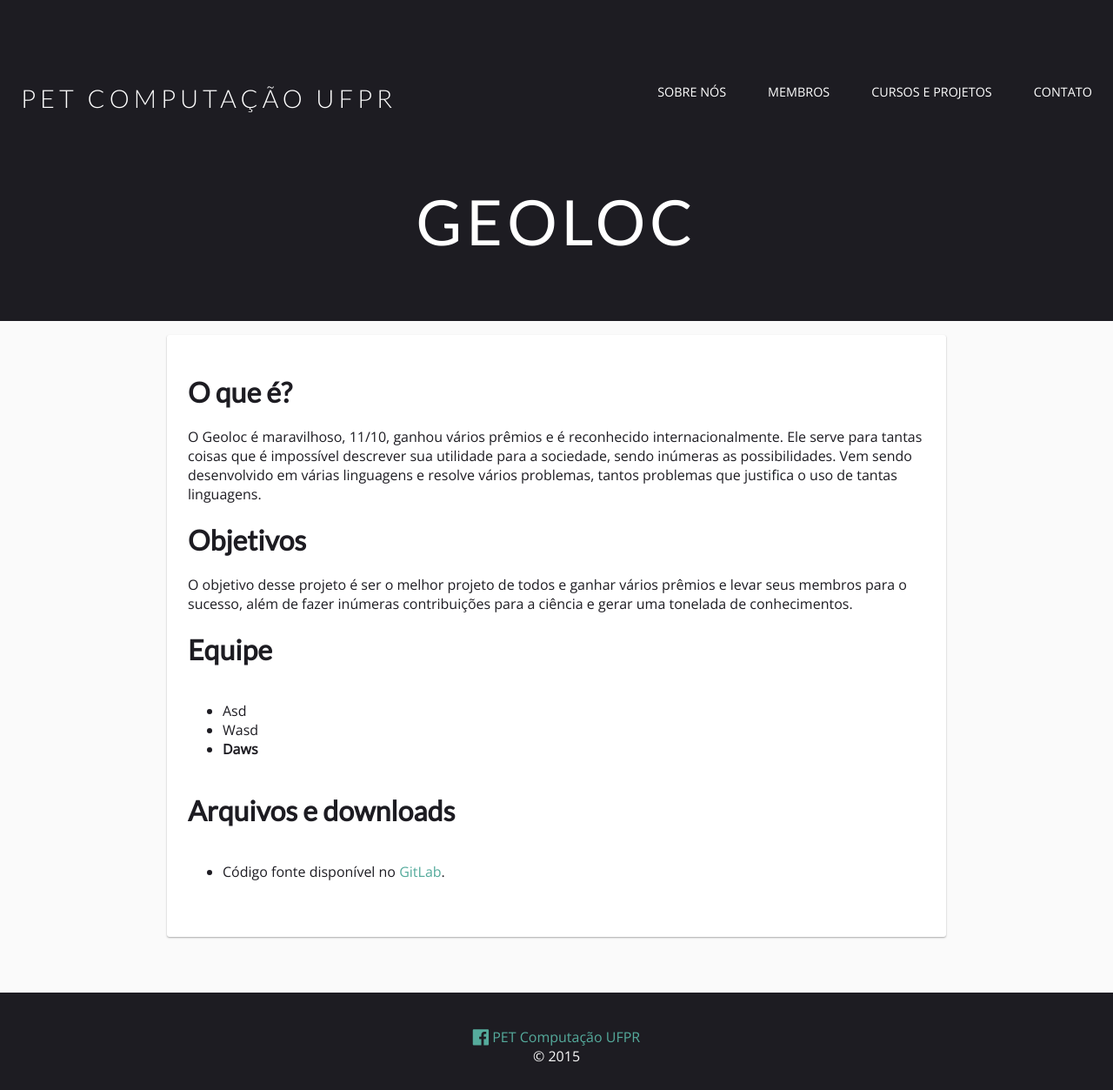
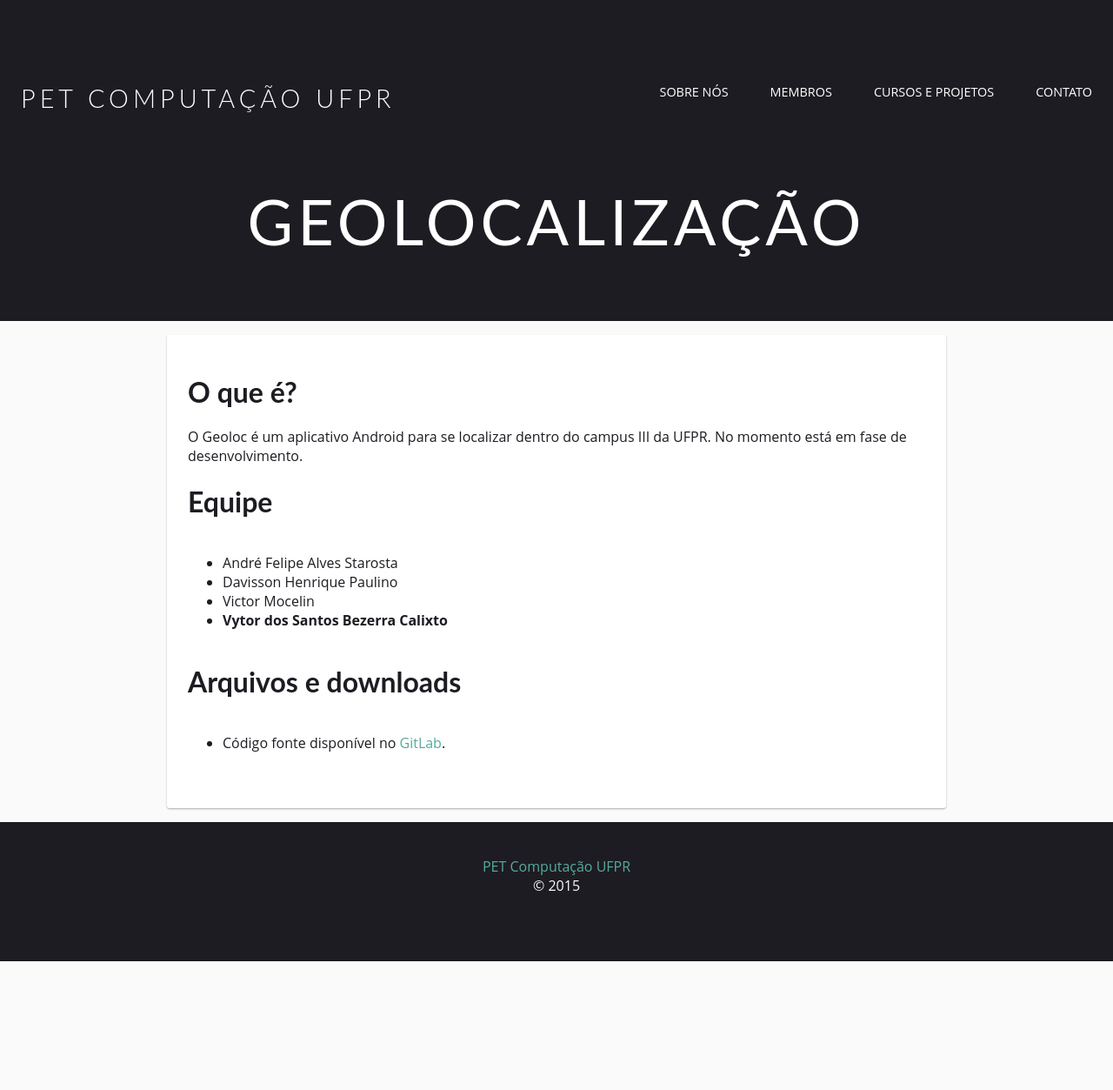
Before and after one commit to abovs/petcomputacaoufpr.github.io, a Jekyll site: the page built from _projetos/geoloc.md, in a window 1280 px wide. Shown: the whole page at 87% size. Built offline with Jekyll 4.4.1, drawn with Linux system fonts in a browser that asks for light colours; nearby versions of some CDN libraries; after the commit the page ends 1105 px from its top, so only the background shows below that.

```diff
--- a/_projetos/geoloc.md
+++ b/_projetos/geoloc.md
@@ -1,26 +1,18 @@
 ---
-title: Geoloc
+title: Geolocalização
 eixo: pesquisa
 layout: pet
 header: true
 ---
 
 # O que é?
-O {{page.title}} é maravilhoso, 11/10, ganhou vários prêmios e é reconhecido
-internacionalmente. Ele serve para tantas coisas que é impossível descrever sua
-utilidade para a sociedade, sendo inúmeras as possibilidades. Vem sendo desenvolvido
-em várias linguagens e resolve vários problemas, tantos problemas que justifica o uso
-de tantas linguagens.
-
-# Objetivos
-O objetivo desse projeto é ser o melhor projeto de todos e ganhar vários prêmios
-e levar seus membros para o sucesso, além de fazer inúmeras contribuições para a
-ciência e gerar uma tonelada de conhecimentos.
+O Geoloc é um aplicativo Android para se localizar dentro do campus III da UFPR. No momento está em fase de desenvolvimento.
 
 # Equipe
-* Asd
-* Wasd
-* **Daws**
+* André Felipe Alves Starosta
+* Davisson Henrique Paulino
+* Victor Mocelin
+* **Vytor dos Santos Bezerra Calixto**
 
 # Arquivos e downloads
-* Código fonte disponível no [GitLab](https://gitlab.c3sl.ufpr.br/pet/).
+* Código fonte disponível no [GitLab](https://gitlab.c3sl.ufpr.br/pet/Geoloc).
--- a/css/pet.css
+++ b/css/pet.css
@@ -47,3 +47,11 @@
 .brand{
     font-weight: 300 !important;
 }
+.anchor {
+   color: inherit;
+
+}
+.anchor:hover{
+    color: inherit;
+    text-decoration: inherit;
+}
--- a/membros.html
+++ b/membros.html
@@ -11,7 +11,7 @@
             <div class="col-1-3 membro card no-margin">
                 <span class="nome">{{ membro.name }}</span>
                 <span class="curso">{{ membro.curso }}</span>
-                <a href="{{ membro.url }}" tooltip="Link para página do dinf, e-mail, github, gitlab, projeto, flogão, orkut, lattes">
+                <a href="{{ membro.link }}">
                     Link pessoal/contato
                 </a>
             </div>
```
Also changed, not shown: projetos/protocalouros/2015/index.md (added, +26 -0 lines), projetos/protocalouros/index.md (added, +67 -0 lines), _data/membros.yml (line endings or trailing spaces), bower_components/pet-css/css/style.css, 5 other files.
